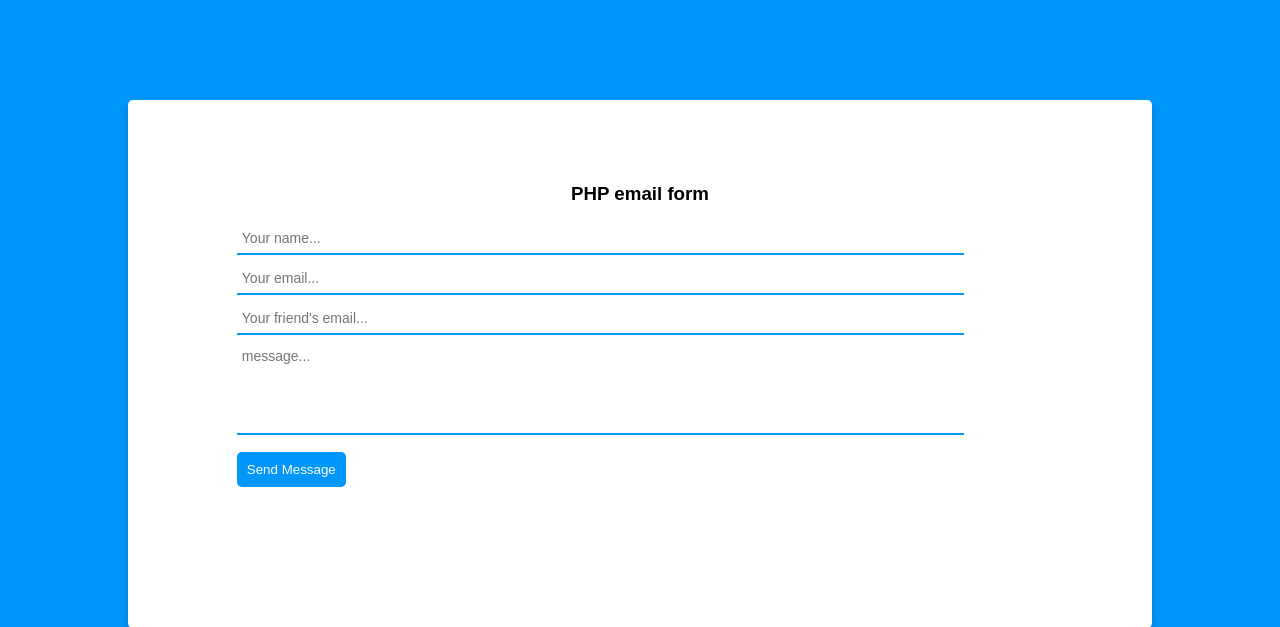
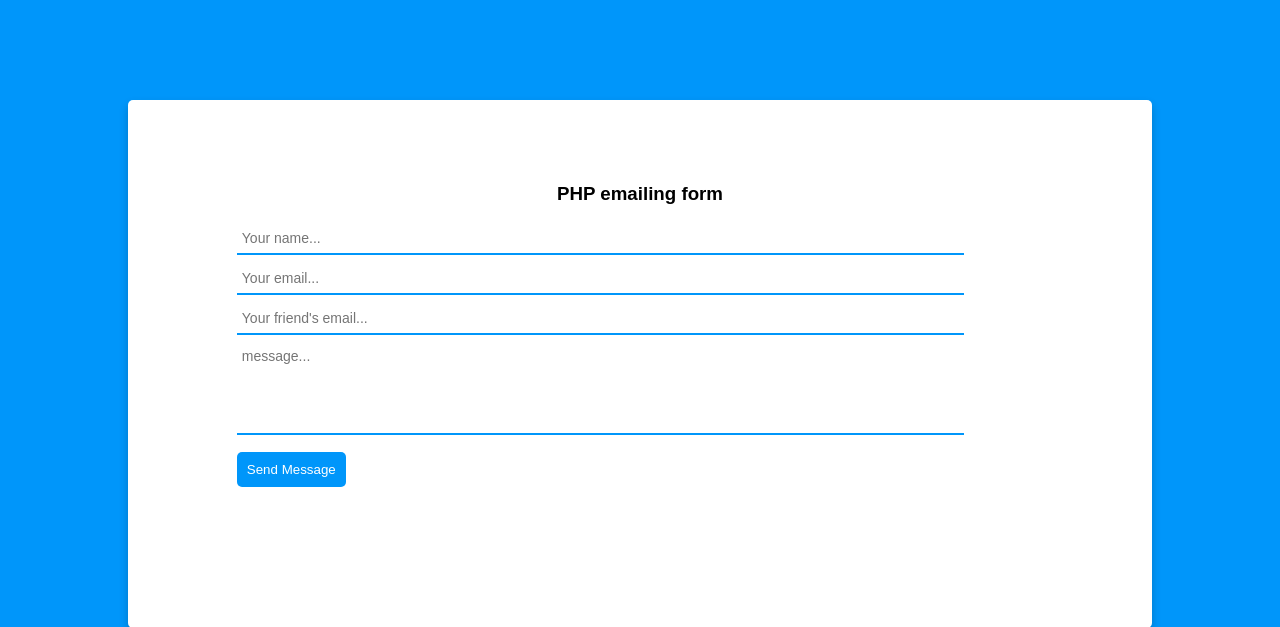
Before and after one commit to Conner1115/Contact-Form, a PHP site: page / in a window 1280 px wide. Shown: the top 627 px of the page. Run offline with PHP 8.4, Linux system fonts and the light colour scheme.

Commit message:
Update index.php

```diff
--- a/index.php
+++ b/index.php
@@ -11,11 +11,8 @@
             $subject = "Testing PHP mail functionality";
 
             $body = "From: " . $name . "\nAt: " . $email . "\n\n" . $message;
-            if(mail($to,$subject,$message)){
-                $sent = true;
-            }else{
-                $sent = false;
-            }
+            mail($to,$subject,$message);
+            $sent = true;
         }
     }
 ?>
@@ -33,7 +30,7 @@ else:
 ?>
 <form action = "index.php" method = "post">
     <?php
-    echo '<h3 id = "indicator">PHP email form</h3>';
+    echo '<h3 id = "indicator">PHP emailing form</h3>';
     ?>
     <input name = "name" id = "name" type = "text" class = "text-input" placeholder = "Your name..." required/>
     <input name = "email" id = "email" type = "email" class = "text-input" placeholder = "Your email..." required/>
```
